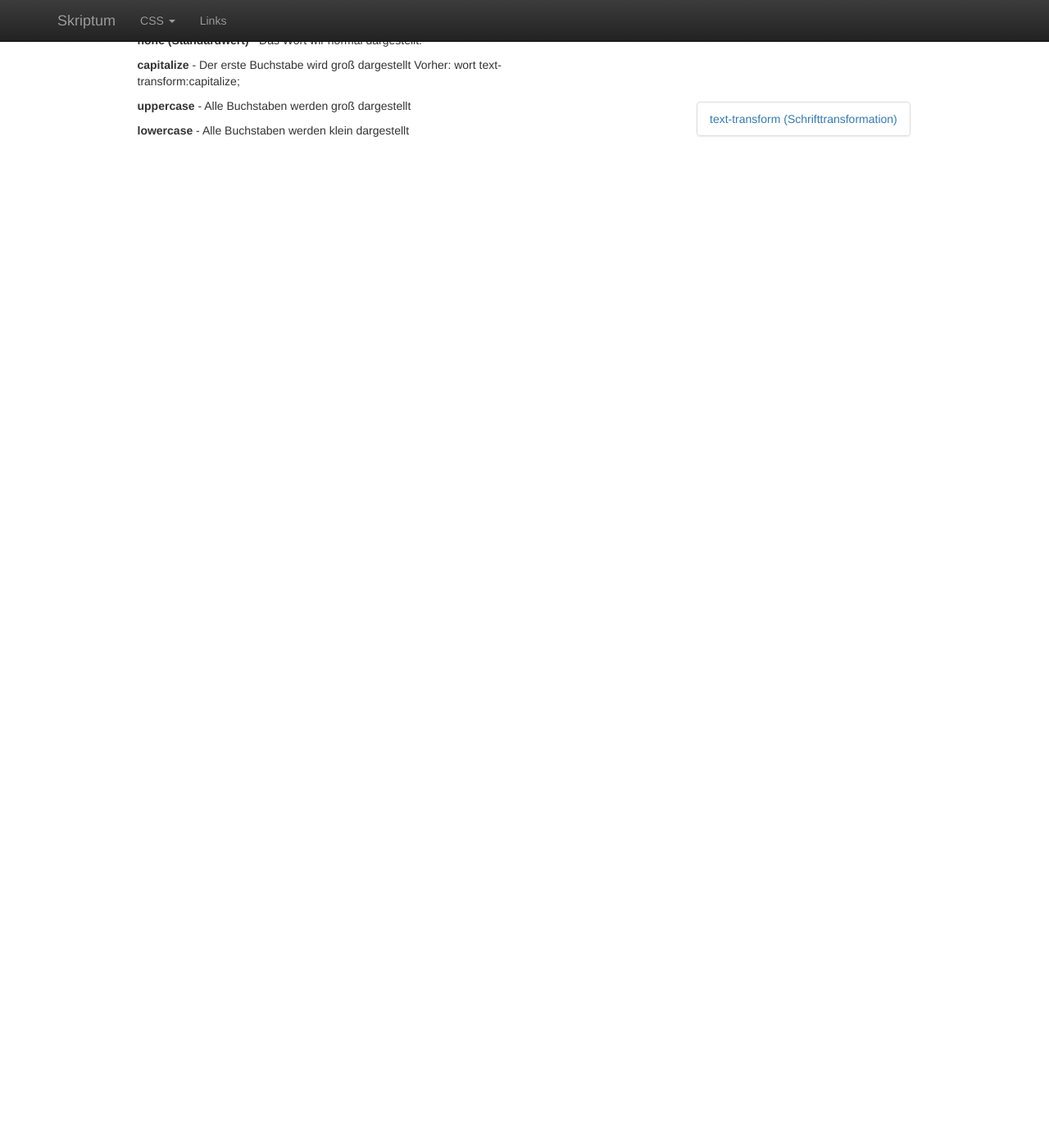
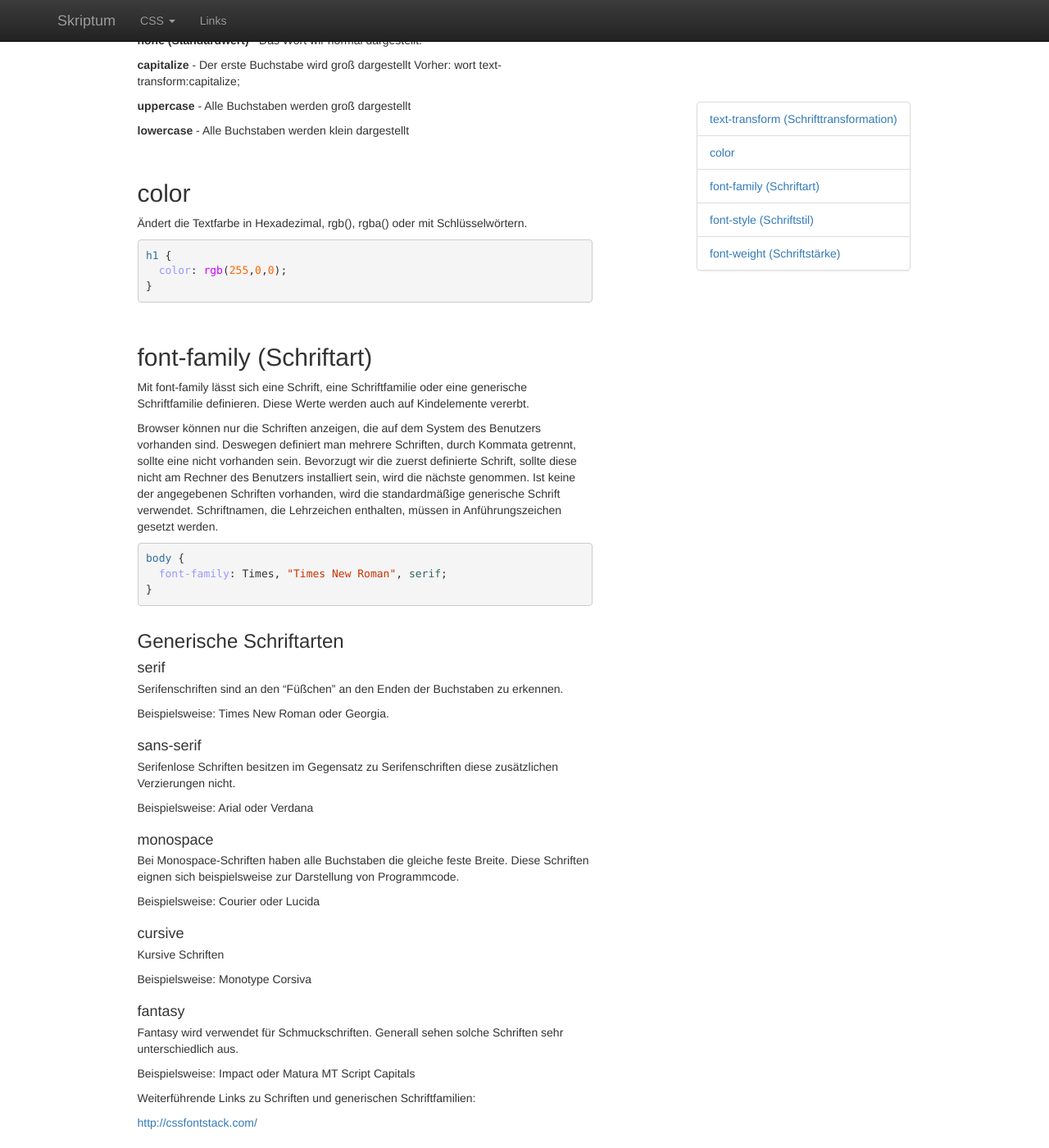
Before and after one commit to matuzo/skriptum, a Jekyll site: the page built from _skriptum/textformatierung.md, in a window 1280 px wide and 1400 px high, scrolled down 270 px. Shown: the whole window at 82% size. Built offline with Jekyll 4.4.1, drawn with Linux system fonts in a browser that asks for light colours; nearby versions of some CDN libraries; before the commit the page ends 900 px from its top, so only the background shows below that; some of the changed text lies outside the part shown.

Commit message:
update textformatierung - add font-family - add font-style - add font-weight - add color

```diff
--- a/_skriptum/textformatierung.md
+++ b/_skriptum/textformatierung.md
@@ -23,3 +23,108 @@
 **uppercase** - Alle Buchstaben werden groß dargestellt
 
 **lowercase** - Alle Buchstaben werden klein dargestellt
+
+## color
+
+Ändert die Textfarbe in Hexadezimal, rgb(), rgba() oder mit Schlüsselwörtern.
+
+{% highlight css %}
+h1 {
+  color: rgb(255,0,0);
+}
+{% endhighlight %}
+
+## font-family (Schriftart)
+
+Mit font-family lässt sich eine Schrift, eine Schriftfamilie oder eine generische Schriftfamilie definieren. Diese Werte werden auch auf Kindelemente vererbt.
+
+Browser können nur die Schriften anzeigen, die auf dem System des Benutzers vorhanden sind. Deswegen definiert man mehrere Schriften, durch Kommata getrennt, sollte eine nicht vorhanden sein. Bevorzugt wir die zuerst definierte Schrift, sollte diese nicht am Rechner des Benutzers installiert sein, wird die nächste genommen. Ist keine der angegebenen Schriften vorhanden, wird die standardmäßige generische Schrift verwendet. Schriftnamen, die Lehrzeichen enthalten, müssen in Anführungszeichen gesetzt werden.
+
+{% highlight css %}
+body {
+  font-family: Times, "Times New Roman", serif;
+}
+{% endhighlight %}
+
+### Generische Schriftarten
+
+#### serif
+
+Serifenschriften sind an den "Füßchen" an den Enden der Buchstaben zu erkennen.
+
+Beispielsweise: Times New Roman oder Georgia.
+
+#### sans-serif
+
+Serifenlose Schriften besitzen im Gegensatz zu Serifenschriften diese zusätzlichen Verzierungen nicht.
+
+Beispielsweise: Arial oder Verdana
+
+
+#### monospace
+
+Bei Monospace-Schriften haben alle Buchstaben die gleiche feste Breite. Diese Schriften eignen sich beispielsweise zur Darstellung von Programmcode.
+
+Beispielsweise: Courier oder Lucida
+
+
+
+#### cursive
+
+Kursive Schriften
+
+Beispielsweise: Monotype Corsiva
+
+
+
+#### fantasy
+
+Fantasy wird verwendet für Schmuckschriften. Generall sehen solche Schriften sehr unterschiedlich aus.
+
+Beispielsweise: Impact oder Matura MT Script Capitals
+
+
+
+Weiterführende Links zu Schriften und generischen Schriftfamilien:
+
+<http://cssfontstack.com/>
+
+##  font-style (Schriftstil)
+
+Mit font-style definiert man den Schriftstil eines Textes
+
+{% highlight css %}
+
+body {
+  font-style: italic;
+}
+{% endhighlight %}
+
+**normal** - Der normale Schriftstil.
+
+**italic** - Mit italic wird der kursive Schriftstil der Schrift angezeigt. Mann sollte italic standardmäßig verwenden um Schrift kursiv darzustellen. Gibt es keinen kursiven Schriftschnitt einer Schrift nicht, wird er oblique dargestellt.
+
+**oblique** - Mit oblique wir ein normale Schriftstil schräg gestellt. Oblique gilt nur als Notlösung, für Schriften die keinen kursiven Schriftschnitt haben.
+
+
+
+
+## font-weight (Schriftstärke)
+
+Mit font-weight gibt man an, wie stark Text dargestellt werden soll.
+{% highlight css %}
+
+p {
+    font-weight: bold;
+}
+{% endhighlight %}
+
+**100 - 900** - Verschiedenste Abstufungen der Schriftstärke. Viele Schriften bieten nicht genug Schnitte an um so feine Unterschiede zu machen. Falls nur zwei Schriftschnitte zur Verfügung stehen, entsprechen die Werte 100-500 normal und 600-900 bold.
+
+**normal** - Text wird normal dargestellt (entspricht dem Wert 400)
+
+**bold** - Text wird fett dargestellt (entspricht dem Wert 700)
+
+**bolder** - Der Text wird in der nächst fetteren Stufe als sein Eltern-Element dargestellt.
+
+**lighter** - Text wird entsprechend dünner formatiert
```
Also changed, not shown: 1 other file.
